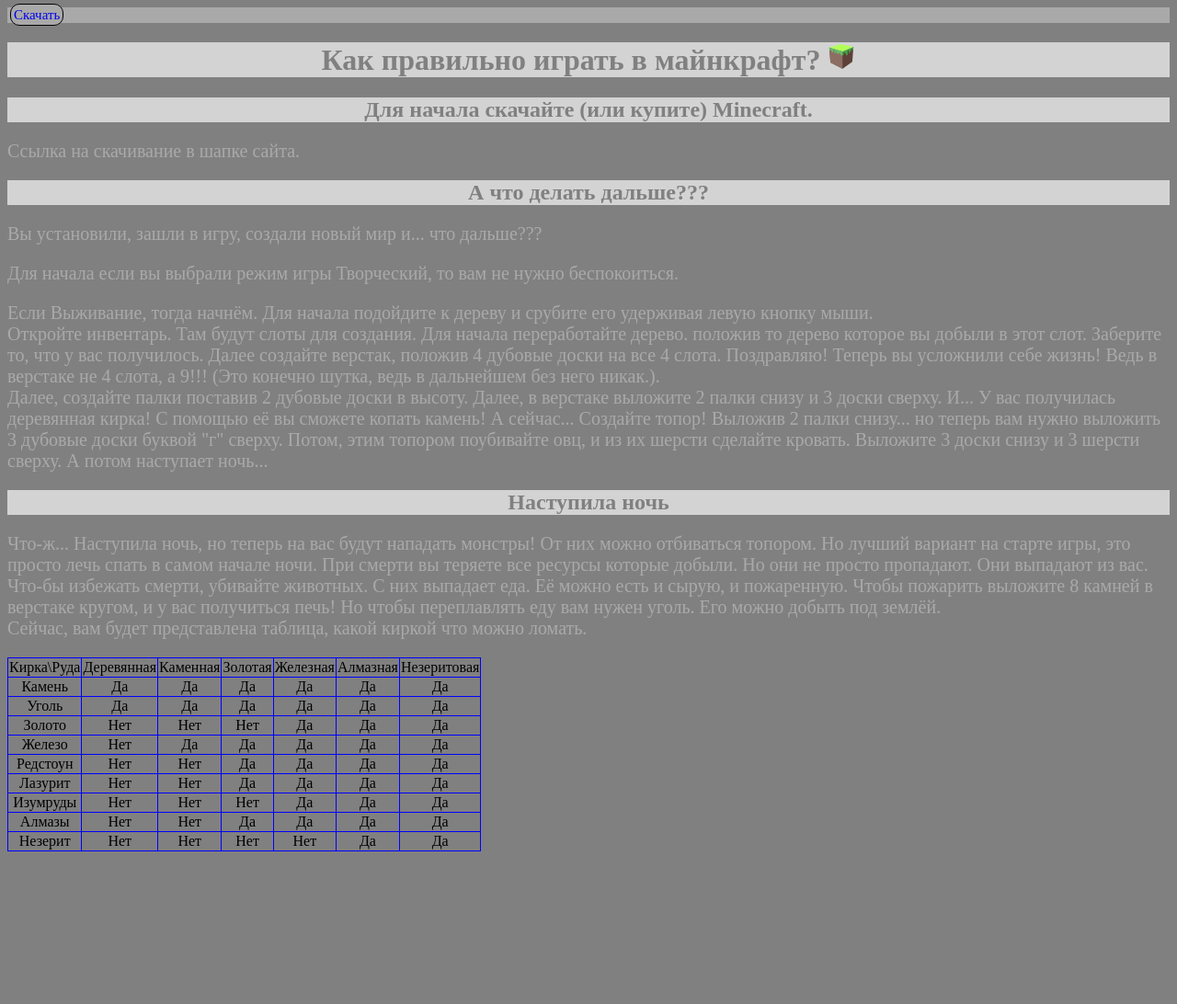
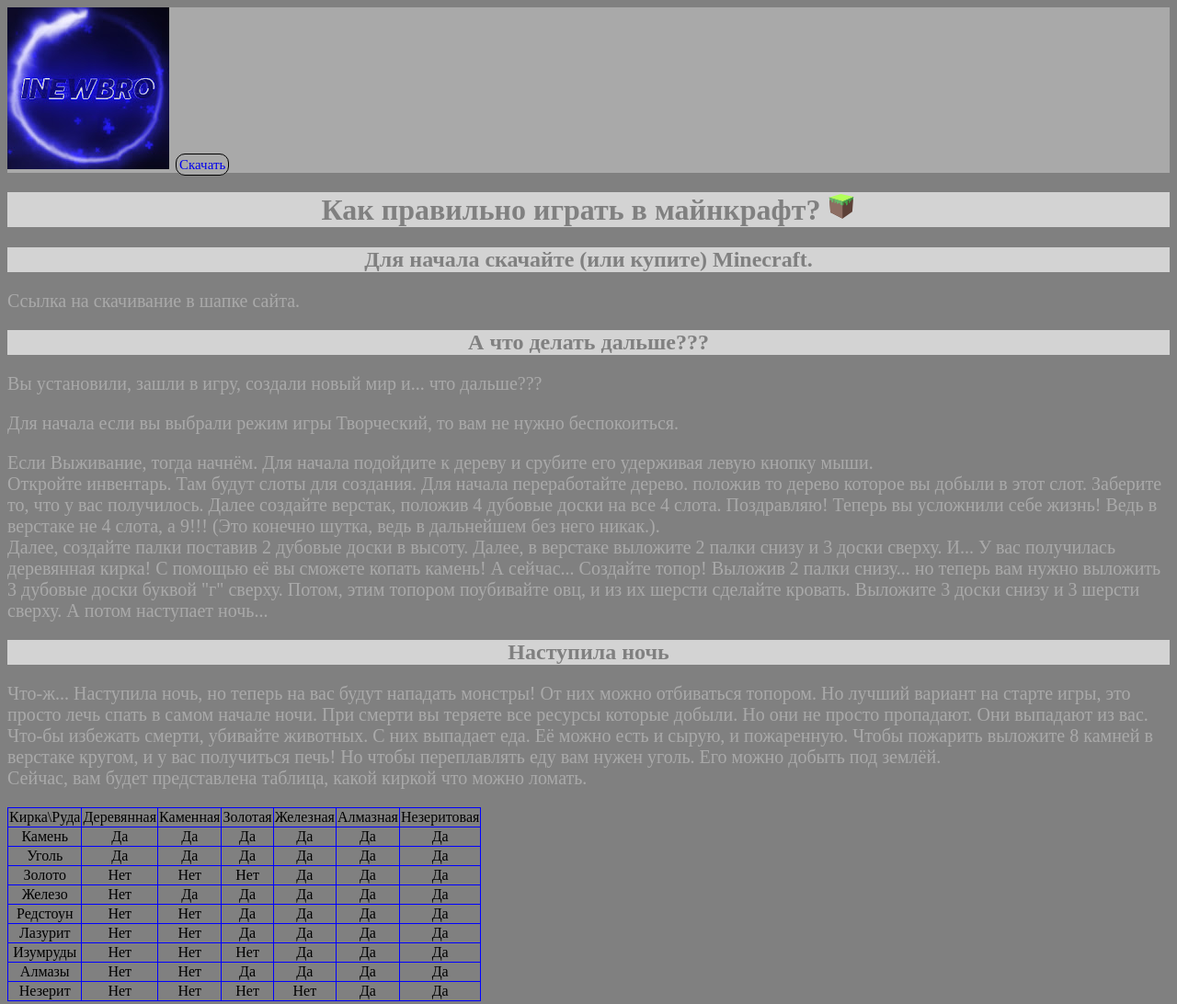
Before and after one commit to INewBRO/Minecraft, a plain HTML site: page index.html in a window 1280 px wide. Shown: the whole page at 92% size. Before the commit the page ends 934 px from the top, so only its background shows below. Drawn offline with Linux system fonts and the light colour scheme.

Commit message:
Update index.html

```diff
--- a/index.html
+++ b/index.html
@@ -5,6 +5,7 @@
             <link rel="stylesheet" href="style.css"/>
         </head>
         <header>
+            <img src="channels4_profile.jpg"/>
             <a href="https://tlauncher.org/">Скачать</a>
         </header>
         <main>
```
